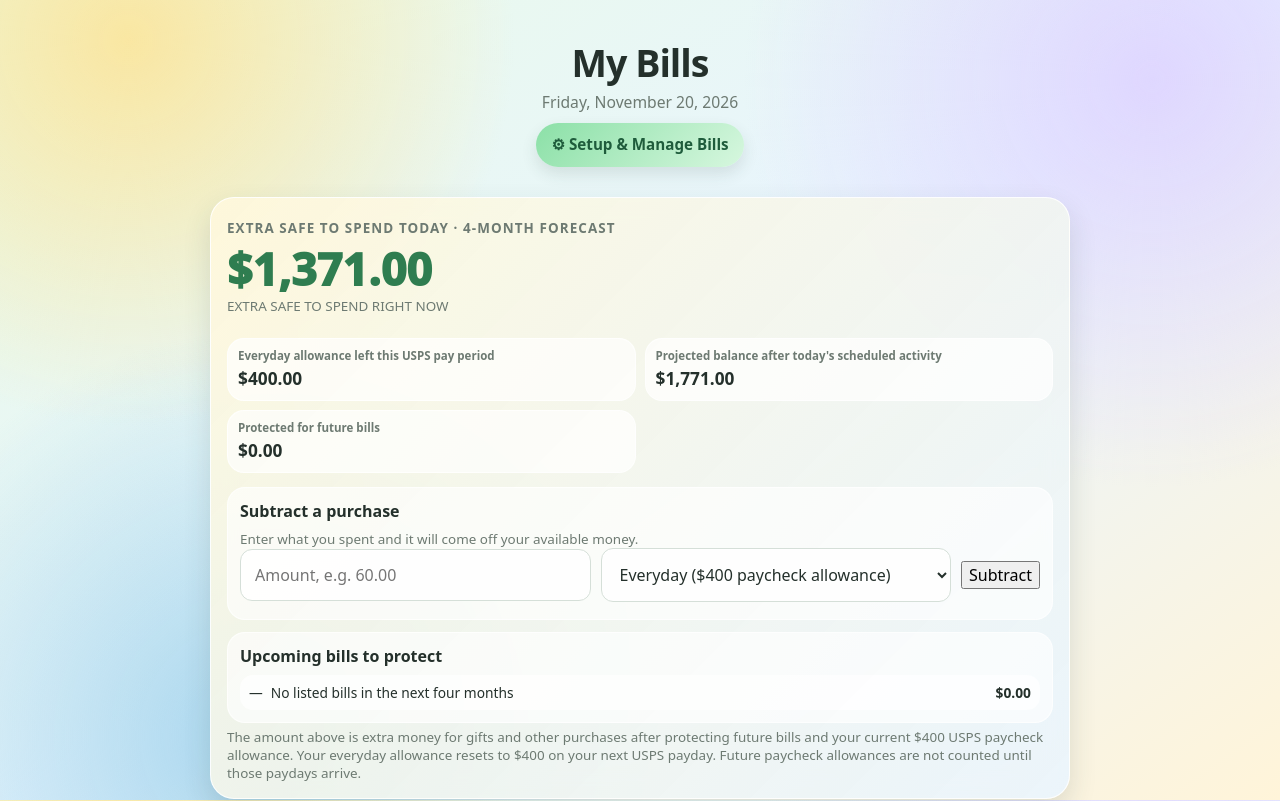
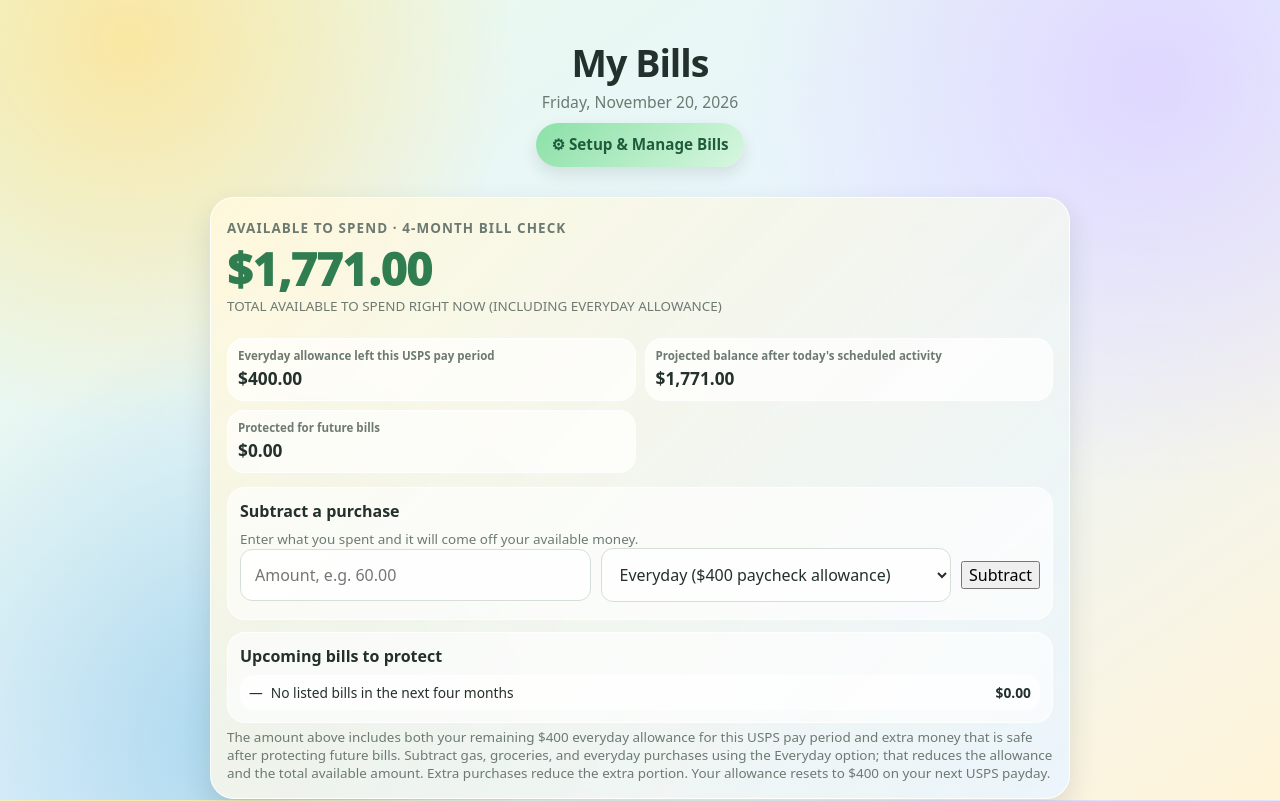
Before and after one commit to bisket74-eng/bills, a plain HTML site: page index.html in a window 1280 px wide. Shown: the top 801 px of the page. Drawn offline with Linux system fonts and the light colour scheme.

Commit message:
Show combined available spending including current paycheck allowance

```diff
--- a/index.html
+++ b/index.html
@@ -74,7 +74,7 @@
   <p class="small-note" data-period-label style="font-weight:900;letter-spacing:.08em;text-transform:uppercase">Until next payday</p>
   <div style="padding:8px 0 12px">
     <div id="safeToSpend" style="font-size:2.8rem;line-height:1.05;font-weight:950;color:#2f7d50">$0.00</div>
-    <p class="small-note">EXTRA SAFE TO SPEND RIGHT NOW</p>
+    <p class="small-note">TOTAL AVAILABLE TO SPEND RIGHT NOW (INCLUDING EVERYDAY ALLOWANCE)</p>
   </div>
   <div class="summary-row">
     <div class="summary-box"><span>Everyday allowance left this USPS pay period</span><strong id="everydayAllowanceLeft">$400.00</strong></div>
@@ -96,7 +96,7 @@
     <h3>Upcoming bills to protect</h3>
     <ul class="mini-list" id="protectedBillsList"><li><span>—</span><span>Loading bills</span><strong>—</strong></li></ul>
   </div>
-  <p class="small-note">The amount above is extra money for gifts and other purchases after protecting future bills and your current $400 USPS paycheck allowance. Your everyday allowance resets to $400 on your next USPS payday. Future paycheck allowances are not counted until those paydays arrive.</p>
+  <p class="small-note">The amount above includes both your remaining $400 everyday allowance for this USPS pay period and extra money that is safe after protecting future bills. Subtract gas, groceries, and everyday purchases using the Everyday option; that reduces the allowance and the total available amount. Extra purchases reduce the extra portion. Your allowance resets to $400 on your next USPS payday.</p>
 </section>
 
 
@@ -387,7 +387,8 @@ function renderSpendingOverview(){
   const events=getCashFlowEvents(today,forecast.end);
   const reserve=Math.max(0,forecast.startingBalance-safeToSpend);
   const safeEl=document.getElementById("safeToSpend"),cashEl=document.getElementById("cashAvailableNow"),reserveEl=document.getElementById("reservedForBills");
-  if(safeEl)safeEl.textContent=formatMoney(safeToSpend);
+  const totalAvailableToSpend=safeToSpend+forecast.allowance.remaining;
+  if(safeEl)safeEl.textContent=formatMoney(totalAvailableToSpend);
   const allowanceEl=document.getElementById("everydayAllowanceLeft");if(allowanceEl)allowanceEl.textContent=formatMoney(forecast.allowance.remaining);
   const safeCaption=document.querySelector("#spendingOverview .small-note");
   if(safeCaption){
@@ -397,7 +398,7 @@ function renderSpendingOverview(){
       : `Safe amount today after protecting all scheduled bills through ${formatShortDate(forecast.end)}.`;
   }
   const periodLabel=document.querySelector("#spendingOverview [data-period-label]");
-  if(periodLabel)periodLabel.textContent=`EXTRA SAFE TO SPEND TODAY · 4-MONTH FORECAST`;
+  if(periodLabel)periodLabel.textContent=`AVAILABLE TO SPEND · 4-MONTH BILL CHECK`;
   if(cashEl)cashEl.textContent=formatMoney(forecast.projectedBalance);
   if(reserveEl)reserveEl.textContent=formatMoney(reserve);
   const calendarSafeEl=document.getElementById("calendarSafeToSpend");
@@ -405,7 +406,7 @@ function renderSpendingOverview(){
   const selectedDate=dateFromKey(selectedDateKey||dateKey(today));
   const selectedIsToday=dateKey(selectedDate)===dateKey(today);
   const selectedSafe=selectedIsToday?safeToSpend:calculateSafeToSpendOn(selectedDate);
-  if(calendarSafeEl)calendarSafeEl.textContent=selectedDate<today?"—":formatMoney(selectedSafe);
+  if(calendarSafeEl)calendarSafeEl.textContent=selectedDate<today?"—":formatMoney(selectedSafe+(selectedIsToday?forecast.allowance.remaining:getEverydayAllowance(selectedDate).remaining));
   if(calendarSafeLabel)calendarSafeLabel.textContent=selectedIsToday?"Available to spend right now":`Available to spend on ${formatShortDate(selectedDate)}`;
   const recent=document.getElementById("recentSpendingList");
   if(recent)recent.innerHTML=spendingHistory.slice(0,4).map(item=>`<li><span>${formatShortDate(dateFromKey(item.date))}</span><span>Purchase recorded</span><strong>−${formatMoney(item.amount)}</strong></li>`).join("");
```
